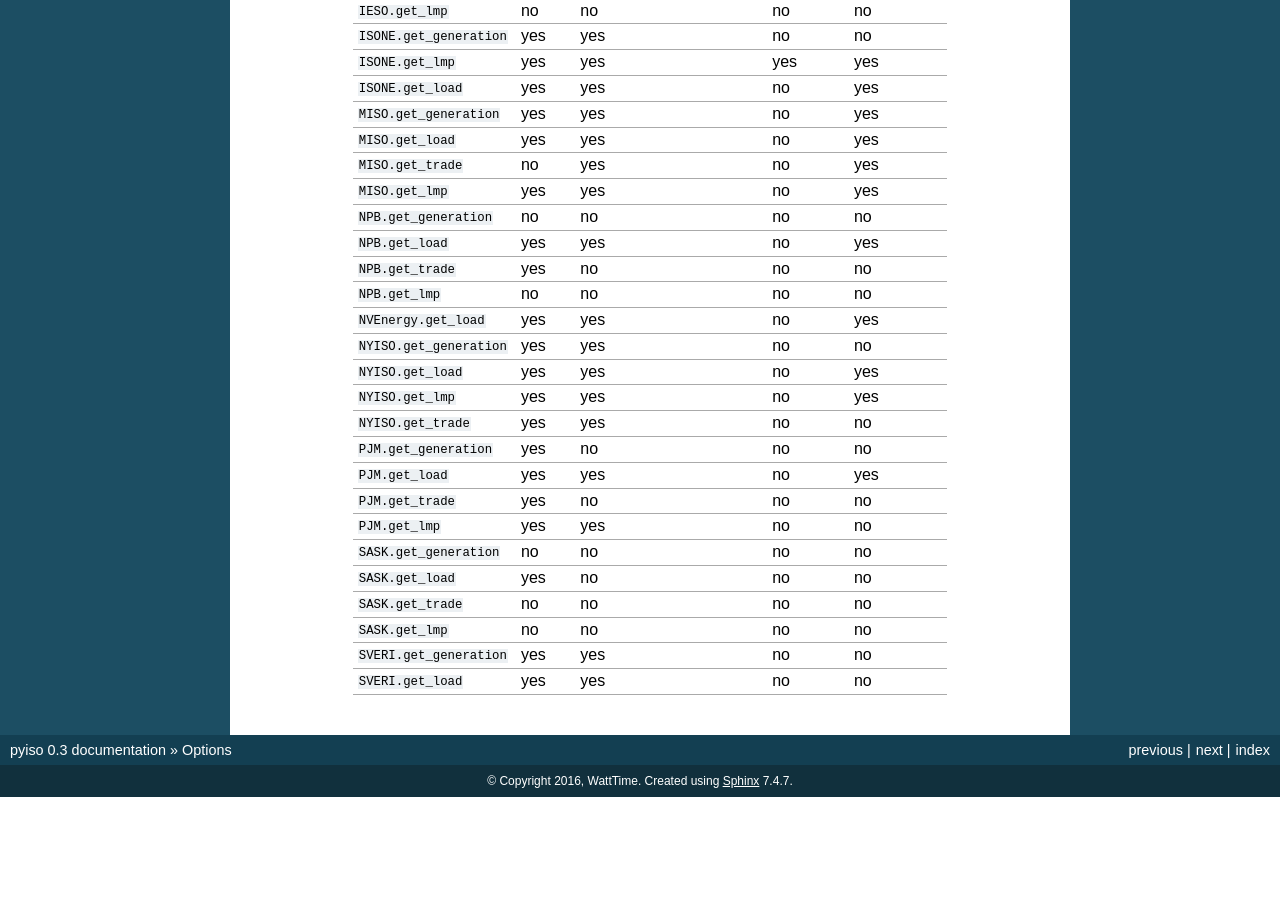
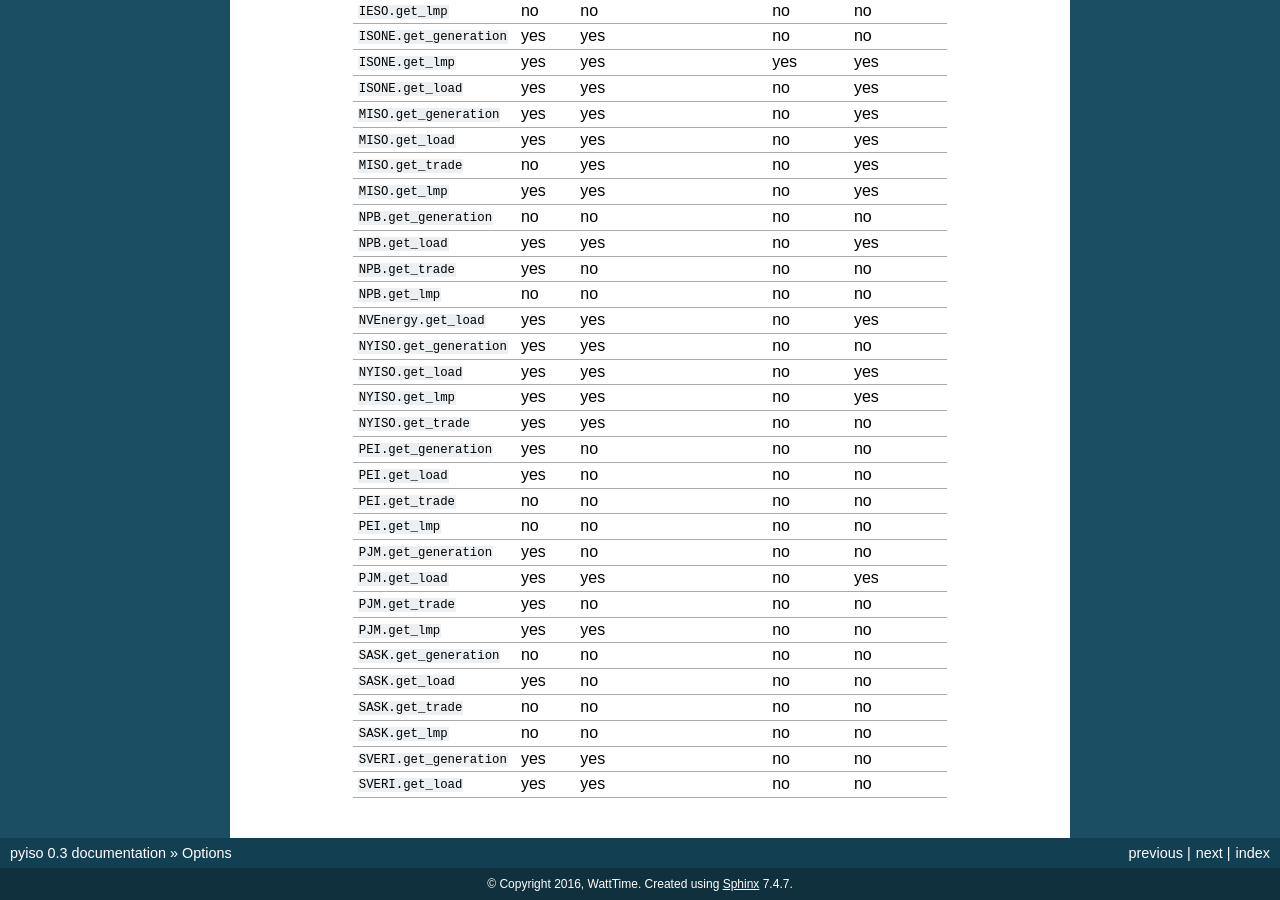
Before and after one commit to WattTime/pyiso, a Sphinx documentation site: the page built from docs/source/options.rst, in a window 1280 px wide and 900 px high, scrolled down 672 px. Built offline with Sphinx 7.4.7, drawn with Linux system fonts in a browser that asks for light colours; before the commit the page ends 1469 px from its top, so only the background shows below that.

Commit message:
#129 Added documentation for PEI implementation.

```diff
--- a/docs/source/intro.rst
+++ b/docs/source/intro.rst
@@ -50,6 +50,7 @@ balancing authority abbrev.    balancing authority name/region          data sou
       NBP                       New Brunswick Power                      NBPower
       NEVP                      Nevada Power                             NVEnergy
       NYISO                     New York ISO                             NYISO
+      PEI                       Price Edward Island (Canada)             PEI
       PJM                       Mid-Atlantic                             PJM
       PNM                       Public Service Co New Mexico             SVERI
       SASK                      Saskatchewan Power                       SaskPower
--- a/docs/source/options.rst
+++ b/docs/source/options.rst
@@ -44,6 +44,10 @@ method                   ``latest``   ``start_at`` and ``end_at`` pair   ``yeste
 ``NYISO.get_load``        yes         yes                                no            yes
 ``NYISO.get_lmp``         yes         yes                                no            yes
 ``NYISO.get_trade``       yes         yes                                no            no
+``PEI.get_generation``    yes         no                                 no            no
+``PEI.get_load``          yes         no                                 no            no
+``PEI.get_trade``         no          no                                 no            no
+``PEI.get_lmp``           no          no                                 no            no
 ``PJM.get_generation``    yes         no                                 no            no
 ``PJM.get_load``          yes         yes                                no            yes
 ``PJM.get_trade``         yes         no                                 no            no
```
Also changed, not shown: 1 other file.
